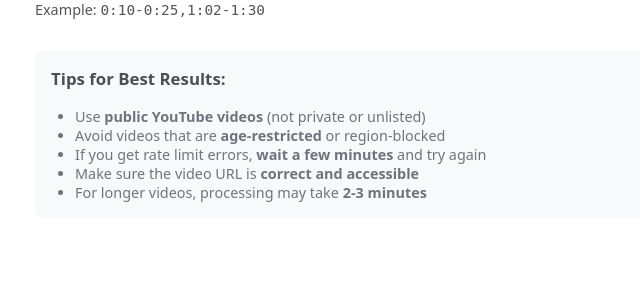
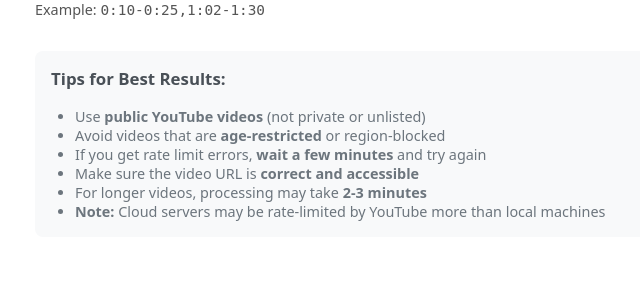
Before and after one commit to RitikShilpkar/video-cutter, a Flask app: page / in a window 1280 px wide. Shown: the part 353-653 px from the top of the page, without its empty margins (225-865 px from the left). Run offline with Flask 3, Linux system fonts and the light colour scheme.

Commit message:
fix link issue

```diff
--- a/app.py
+++ b/app.py
@@ -62,8 +62,11 @@ def download_youtube(url: str) -> Path:
     out_tmpl = str(DL_DIR / "%(id)s.%(ext)s")
     cookies = "cookies.txt"  # Path to your cookies file (must be present in the app directory)
 
+    # Add user-agent and other headers to look more like a real browser
+    user_agent = "Mozilla/5.0 (Windows NT 10.0; Win64; x64) AppleWebKit/537.36 (KHTML, like Gecko) Chrome/120.0.0.0 Safari/537.36"
+
     # Try with cookies first
-    cmd = f"yt-dlp --cookies {shlex.quote(cookies)} -f bestvideo[ext=mp4]+bestaudio[ext=m4a]/mp4 -o {shlex.quote(out_tmpl)} {shlex.quote(url)}"
+    cmd = f"yt-dlp --cookies {shlex.quote(cookies)} --user-agent {shlex.quote(user_agent)} --sleep-interval 2 --max-sleep-interval 5 -f bestvideo[ext=mp4]+bestaudio[ext=m4a]/mp4 -o {shlex.quote(out_tmpl)} {shlex.quote(url)}"
     try:
         app.logger.info(f"Running yt-dlp command: {cmd}")
         run(cmd)
@@ -78,7 +81,7 @@ def download_youtube(url: str) -> Path:
 
         # Check for specific error types
         if "429" in error_msg or "Too Many Requests" in error_msg:
-            raise RuntimeError("YouTube is rate limiting requests. Please try again in a few minutes or use a different video.")
+            raise RuntimeError("YouTube is rate limiting requests from cloud servers. Please try again in a few minutes or use a different video.")
         elif "content isn't available" in error_msg or "This content isn't available" in error_msg:
             raise RuntimeError("This video is not available (private, deleted, or region-restricted). Please try a different video.")
         elif "Sign in to confirm you're not a bot" in error_msg:
@@ -87,7 +90,7 @@ def download_youtube(url: str) -> Path:
             # Try without cookies as fallback
             try:
                 app.logger.info("Trying yt-dlp without cookies...")
-                cmd_no_cookies = f"yt-dlp -f bestvideo[ext=mp4]+bestaudio[ext=m4a]/mp4 -o {shlex.quote(out_tmpl)} {shlex.quote(url)}"
+                cmd_no_cookies = f"yt-dlp --user-agent {shlex.quote(user_agent)} --sleep-interval 2 --max-sleep-interval 5 -f bestvideo[ext=mp4]+bestaudio[ext=m4a]/mp4 -o {shlex.quote(out_tmpl)} {shlex.quote(url)}"
                 run(cmd_no_cookies)
                 files = sorted(DL_DIR.glob("*.mp4"), key=lambda p: p.stat().st_mtime, reverse=True)
                 if not files:
@@ -96,7 +99,7 @@ def download_youtube(url: str) -> Path:
                 return files[0]
             except Exception as no_cookie_error:
                 app.logger.error(f"yt-dlp without cookies also failed: {no_cookie_error}")
-                raise RuntimeError(f"Unable to download video. Error: {error_msg}. Please try a different video or check if the URL is correct.")
+                raise RuntimeError(f"Unable to download video from cloud server. YouTube may be blocking requests from this IP. Please try a different video or try again later.")
 
 def cut_and_concat(src: Path, segments: List[Tuple[float, float]]) -> Path:
     """
--- a/templates/index.html
+++ b/templates/index.html
@@ -23,6 +23,7 @@
     <li>If you get rate limit errors, <strong>wait a few minutes</strong> and try again</li>
     <li>Make sure the video URL is <strong>correct and accessible</strong></li>
     <li>For longer videos, processing may take <strong>2-3 minutes</strong></li>
+    <li><strong>Note:</strong> Cloud servers may be rate-limited by YouTube more than local machines</li>
   </ul>
 </div>
 {% endblock %}
```
